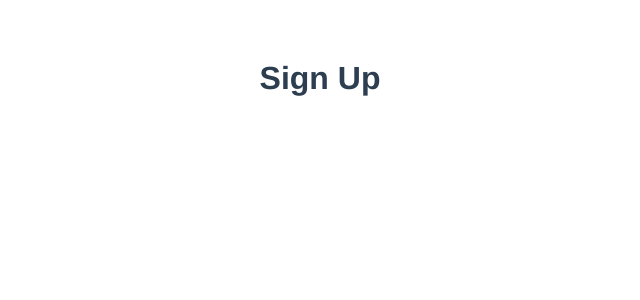
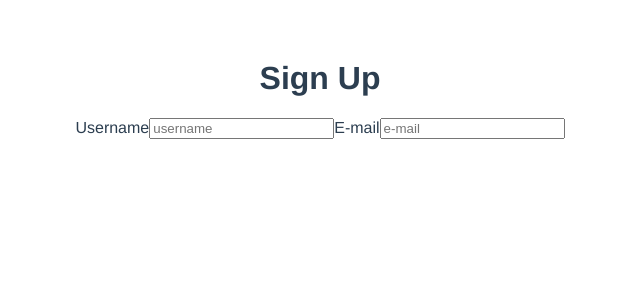
Before and after one commit to diogopaschoal/learning-udemy-vue-with-tdd, a Vue app: page / in a window 1280 px wide. Shown: the top 300 px of the page, without its empty margins (320-960 px from the left). Built offline with nearby package versions, Linux system fonts and the light colour scheme.

Commit message:
Adding tests to username and e-mail.

```diff
--- a/jsconfig.json
+++ b/jsconfig.json
@@ -15,5 +15,8 @@
       "dom.iterable",
       "scripthost"
     ]
+  },
+  "typeAcquisition": {
+    "include": ["jest"]
   }
 }
--- a/package.json
+++ b/package.json
@@ -18,9 +18,10 @@
     "@testing-library/jest-dom": "^6.1.3",
     "@testing-library/user-event": "^14.5.1",
     "@testing-library/vue": "^6.4.2",
+    "@types/jest": "^29.5.5",
     "@vue/cli-plugin-babel": "~5.0.0",
     "@vue/cli-plugin-eslint": "~5.0.0",
-    "@vue/cli-service": "~5.0.0",
+    "@vue/cli-service": "^5.0.8",
     "@vue/vue3-jest": "^29.2.6",
     "babel-core": "^7.0.0-bridge.0",
     "babel-jest": "^29.7.0",
--- a/src/pages/SignUpPage.vue
+++ b/src/pages/SignUpPage.vue
@@ -1,3 +1,8 @@
 <template>
     <h1>Sign Up</h1>
+    <label for="username">Username</label>
+    <input id="username" placeholder="username" />
+
+    <label for="email">E-mail</label>
+    <input id="email" placeholder="e-mail" />
 </template>
```
Also changed, not shown: 2 other files (tests, documents, lock files or other folders).
